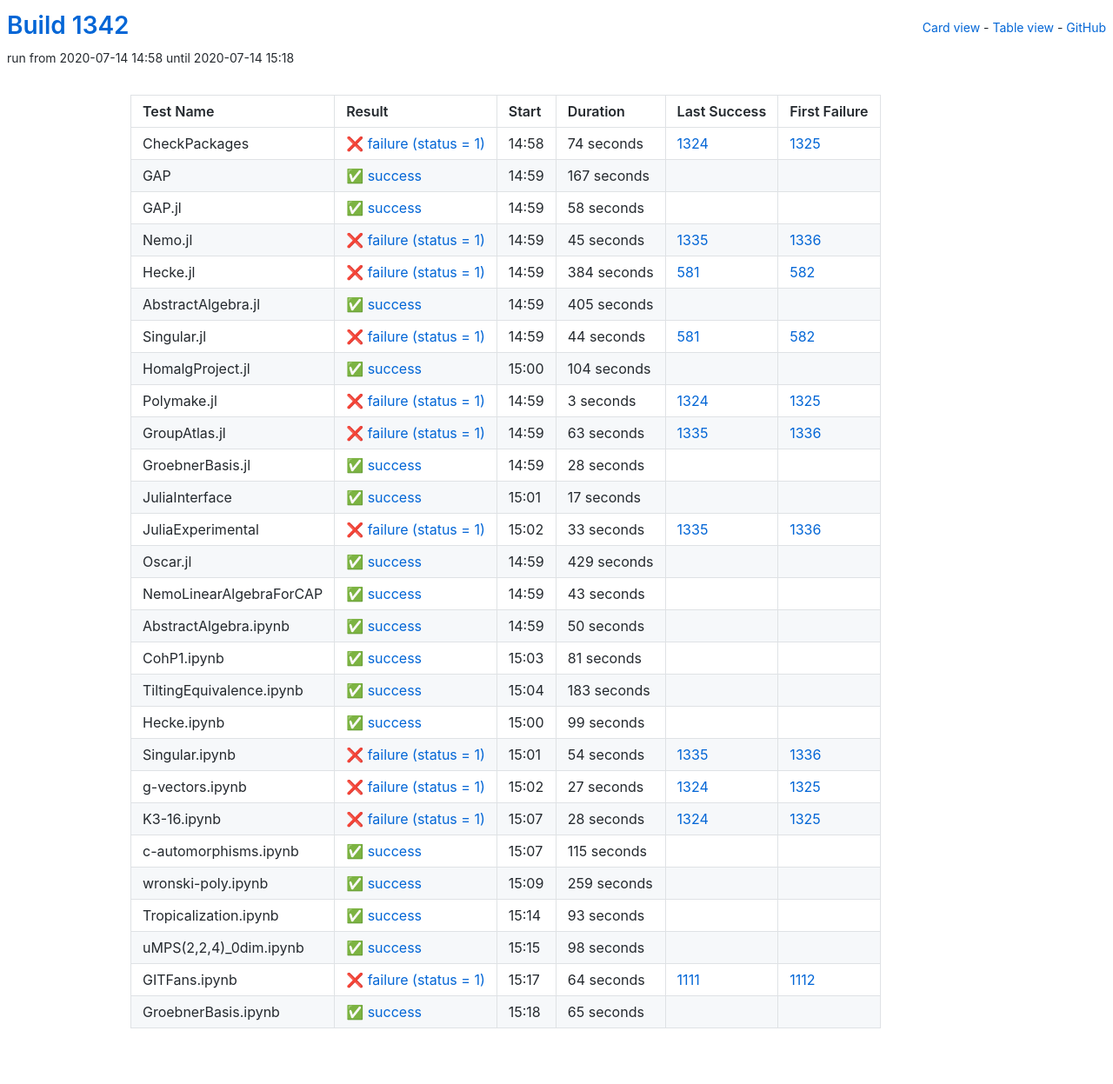
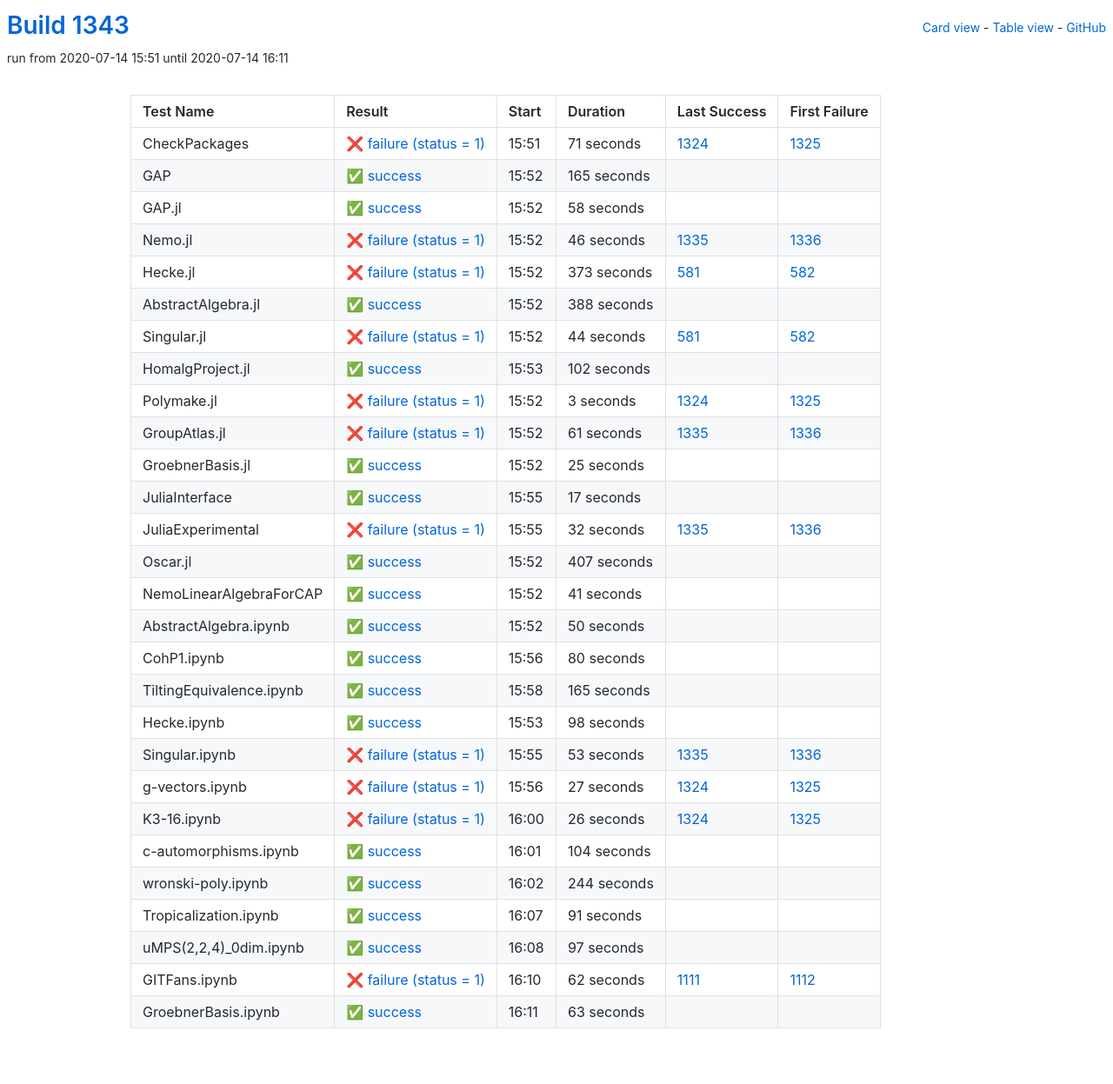
Before and after one commit to oscar-system/oscar-ci-status-1.4, a Jekyll site: the page built from table.html, in a window 1280 px wide. Shown: the whole page at 87% size. Built offline with Jekyll 4.4.1, drawn with Linux system fonts in a browser that asks for light colours.

Commit message:
Build #1343

```diff
--- a/_data/ci.yml
+++ b/_data/ci.yml
@@ -1,6 +1,6 @@
 ---
-build: 1342
-build_url: https://oscarci.mathematik.uni-kl.de/job/oscar-julia-1.4/1342/
+build: 1343
+build_url: https://oscarci.mathematik.uni-kl.de/job/oscar-julia-1.4/1343/
 job: oscar-julia-1.4
 organization: oscar-system
 repo: oscar-ci-status-1.4
@@ -8,32 +8,32 @@ repourl: https://github.com/oscar-system/oscar-ci-status-1.4
 tests:
 - name: CheckPackages
   id: checkpackages
-  log: https://oscarci.mathematik.uni-kl.de/job/oscar-julia-1.4/1342/artifact/logs/build-1342/CheckPackages.log
-  start: 2020-07-14 14:58
+  log: https://oscarci.mathematik.uni-kl.de/job/oscar-julia-1.4/1343/artifact/logs/build-1343/CheckPackages.log
+  start: 2020-07-14 15:51
   success: false
   exitcode: 1
   status: failure
-  duration: 74
+  duration: 71
   last_success: 1324
   last_success_url: https://oscarci.mathematik.uni-kl.de/job/oscar-julia-1.4/1324/
   first_failure: 1325
   first_failure_url: https://oscarci.mathematik.uni-kl.de/job/oscar-julia-1.4/1325/
 - name: GAP
   id: gap
-  log: https://oscarci.mathematik.uni-kl.de/job/oscar-julia-1.4/1342/artifact/logs/build-1342/GAP.log
-  start: 2020-07-14 14:59
+  log: https://oscarci.mathematik.uni-kl.de/job/oscar-julia-1.4/1343/artifact/logs/build-1343/GAP.log
+  start: 2020-07-14 15:52
   success: true
   exitcode: 0
   status: success
-  duration: 167
+  duration: 165
   last_success: false
   last_success_url:
   first_failure: false
   first_failure_url:
 - name: GAP.jl
   id: gap-jl
-  log: https://oscarci.mathematik.uni-kl.de/job/oscar-julia-1.4/1342/artifact/logs/build-1342/GAP.jl.log
-  start: 2020-07-14 14:59
+  log: https://oscarci.mathematik.uni-kl.de/job/oscar-julia-1.4/1343/artifact/logs/build-1343/GAP.jl.log
+  start: 2020-07-14 15:52
   success: true
   exitcode: 0
   status: success
@@ -44,44 +44,44 @@ tests:
   first_failure_url:
 - name: Nemo.jl
   id: nemo-jl
-  log: https://oscarci.mathematik.uni-kl.de/job/oscar-julia-1.4/1342/artifact/logs/build-1342/Nemo.jl.log
-  start: 2020-07-14 14:59
+  log: https://oscarci.mathematik.uni-kl.de/job/oscar-julia-1.4/1343/artifact/logs/build-1343/Nemo.jl.log
+  start: 2020-07-14 15:52
   success: false
   exitcode: 1
   status: failure
-  duration: 45
+  duration: 46
   last_success: 1335
   last_success_url: https://oscarci.mathematik.uni-kl.de/job/oscar-julia-1.4/1335/
   first_failure: 1336
   first_failure_url: https://oscarci.mathematik.uni-kl.de/job/oscar-julia-1.4/1336/
 - name: Hecke.jl
   id: hecke-jl
-  log: https://oscarci.mathematik.uni-kl.de/job/oscar-julia-1.4/1342/artifact/logs/build-1342/Hecke.jl.log
-  start: 2020-07-14 14:59
+  log: https://oscarci.mathematik.uni-kl.de/job/oscar-julia-1.4/1343/artifact/logs/build-1343/Hecke.jl.log
+  start: 2020-07-14 15:52
   success: false
   exitcode: 1
   status: failure
-  duration: 384
+  duration: 373
   last_success: 581
   last_success_url: https://oscarci.mathematik.uni-kl.de/job/oscar-julia-1.4/581/
   first_failure: 582
   first_failure_url: https://oscarci.mathematik.uni-kl.de/job/oscar-julia-1.4/582/
 - name: AbstractAlgebra.jl
   id: abstractalgebra-jl
-  log: https://oscarci.mathematik.uni-kl.de/job/oscar-julia-1.4/1342/artifact/logs/build-1342/AbstractAlgebra.jl.log
-  start: 2020-07-14 14:59
+  log: https://oscarci.mathematik.uni-kl.de/job/oscar-julia-1.4/1343/artifact/logs/build-1343/AbstractAlgebra.jl.log
+  start: 2020-07-14 15:52
   success: true
   exitcode: 0
   status: success
-  duration: 405
+  duration: 388
   last_success: false
   last_success_url:
   first_failure: false
   first_failure_url:
 - name: Singular.jl
   id: singular-jl
-  log: https://oscarci.mathematik.uni-kl.de/job/oscar-julia-1.4/1342/artifact/logs/build-1342/Singular.jl.log
-  start: 2020-07-14 14:59
+  log: https://oscarci.mathematik.uni-kl.de/job/oscar-julia-1.4/1343/artifact/logs/build-1343/Singular.jl.log
+  start: 2020-07-14 15:52
   success: false
   exitcode: 1
   status: failure
@@ -92,20 +92,20 @@ tests:
   first_failure_url: https://oscarci.mathematik.uni-kl.de/job/oscar-julia-1.4/582/
 - name: HomalgProject.jl
   id: homalgproject-jl
-  log: https://oscarci.mathematik.uni-kl.de/job/oscar-julia-1.4/1342/artifact/logs/build-1342/HomalgProject.jl.log
-  start: 2020-07-14 15:00
+  log: https://oscarci.mathematik.uni-kl.de/job/oscar-julia-1.4/1343/artifact/logs/build-1343/HomalgProject.jl.log
+  start: 2020-07-14 15:53
   success: true
   exitcode: 0
   status: success
-  duration: 104
+  duration: 102
   last_success: false
   last_success_url:
   first_failure: false
   first_failure_url:
 - name: Polymake.jl
   id: polymake-jl
-  log: https://oscarci.mathematik.uni-kl.de/job/oscar-julia-1.4/1342/artifact/logs/build-1342/Polymake.jl.log
-  start: 2020-07-14 14:59
+  log: https://oscarci.mathematik.uni-kl.de/job/oscar-julia-1.4/1343/artifact/logs/build-1343/Polymake.jl.log
+  start: 2020-07-14 15:52
   success: false
   exitcode: 1
   status: failure
@@ -116,32 +116,32 @@ tests:
   first_failure_url: https://oscarci.mathematik.uni-kl.de/job/oscar-julia-1.4/1325/
 - name: GroupAtlas.jl
   id: groupatlas-jl
-  log: https://oscarci.mathematik.uni-kl.de/job/oscar-julia-1.4/1342/artifact/logs/build-1342/GroupAtlas.jl.log
-  start: 2020-07-14 14:59
+  log: https://oscarci.mathematik.uni-kl.de/job/oscar-julia-1.4/1343/artifact/logs/build-1343/GroupAtlas.jl.log
+  start: 2020-07-14 15:52
   success: false
   exitcode: 1
   status: failure
-  duration: 63
+  duration: 61
   last_success: 1335
   last_success_url: https://oscarci.mathematik.uni-kl.de/job/oscar-julia-1.4/1335/
   first_failure: 1336
   first_failure_url: https://oscarci.mathematik.uni-kl.de/job/oscar-julia-1.4/1336/
 - name: GroebnerBasis.jl
   id: groebnerbasis-jl
-  log: https://oscarci.mathematik.uni-kl.de/job/oscar-julia-1.4/1342/artifact/logs/build-1342/GroebnerBasis.jl.log
-  start: 2020-07-14 14:59
+  log: https://oscarci.mathematik.uni-kl.de/job/oscar-julia-1.4/1343/artifact/logs/build-1343/GroebnerBasis.jl.log
+  start: 2020-07-14 15:52
   success: true
   exitcode: 0
   status: success
-  duration: 28
+  duration: 25
   last_success: false
   last_success_url:
   first_failure: false
   first_failure_url:
 - name: JuliaInterface
   id: juliainterface
-  log: https://oscarci.mathematik.uni-kl.de/job/oscar-julia-1.4/1342/artifact/logs/build-1342/JuliaInterface.log
-  start: 2020-07-14 15:01
+  log: https://oscarci.mathematik.uni-kl.de/job/oscar-julia-1.4/1343/artifact/logs/build-1343/JuliaInterface.log
+  start: 2020-07-14 15:55
   success: true
   exitcode: 0
   status: success
@@ -152,44 +152,44 @@ tests:
   first_failure_url:
 - name: JuliaExperimental
   id: juliaexperimental
-  log: https://oscarci.mathematik.uni-kl.de/job/oscar-julia-1.4/1342/artifact/logs/build-1342/JuliaExperimental.log
-  start: 2020-07-14 15:02
+  log: https://oscarci.mathematik.uni-kl.de/job/oscar-julia-1.4/1343/artifact/logs/build-1343/JuliaExperimental.log
+  start: 2020-07-14 15:55
   success: false
   exitcode: 1
   status: failure
-  duration: 33
+  duration: 32
   last_success: 1335
   last_success_url: https://oscarci.mathematik.uni-kl.de/job/oscar-julia-1.4/1335/
   first_failure: 1336
   first_failure_url: https://oscarci.mathematik.uni-kl.de/job/oscar-julia-1.4/1336/
 - name: Oscar.jl
   id: oscar-jl
-  log: https://oscarci.mathematik.uni-kl.de/job/oscar-julia-1.4/1342/artifact/logs/build-1342/Oscar.jl.log
-  start: 2020-07-14 14:59
+  log: https://oscarci.mathematik.uni-kl.de/job/oscar-julia-1.4/1343/artifact/logs/build-1343/Oscar.jl.log
+  start: 2020-07-14 15:52
   success: true
   exitcode: 0
   status: success
-  duration: 429
+  duration: 407
   last_success: false
   last_success_url:
   first_failure: false
   first_failure_url:
 - name: NemoLinearAlgebraForCAP
   id: nemolinearalgebraforcap
-  log: https://oscarci.mathematik.uni-kl.de/job/oscar-julia-1.4/1342/artifact/logs/build-1342/NemoLinearAlgebraForCAP.log
-  start: 2020-07-14 14:59
+  log: https://oscarci.mathematik.uni-kl.de/job/oscar-julia-1.4/1343/artifact/logs/build-1343/NemoLinearAlgebraForCAP.log
+  start: 2020-07-14 15:52
   success: true
   exitcode: 0
   status: success
-  duration: 43
+  duration: 41
   last_success: false
   last_success_url:
   first_failure: false
   first_failure_url:
 - name: AbstractAlgebra.ipynb
   id: abstractalgebra-ipynb
-  log: https://oscarci.mathematik.uni-kl.de/job/oscar-julia-1.4/1342/artifact/logs/build-1342/AbstractAlgebra.ipynb.log
-  start: 2020-07-14 14:59
+  log: https://oscarci.mathematik.uni-kl.de/job/oscar-julia-1.4/1343/artifact/logs/build-1343/AbstractAlgebra.ipynb.log
+  start: 2020-07-14 15:52
   success: true
   exitcode: 0
   status: success
@@ -200,56 +200,56 @@ tests:
   first_failure_url:
 - name: CohP1.ipynb
   id: cohp1-ipynb
-  log: https://oscarci.mathematik.uni-kl.de/job/oscar-julia-1.4/1342/artifact/logs/build-1342/CohP1.ipynb.log
-  start: 2020-07-14 15:03
+  log: https://oscarci.mathematik.uni-kl.de/job/oscar-julia-1.4/1343/artifact/logs/build-1343/CohP1.ipynb.log
+  start: 2020-07-14 15:56
   success: true
   exitcode: 0
   status: success
-  duration: 81
+  duration: 80
   last_success: false
   last_success_url:
   first_failure: false
   first_failure_url:
 - name: TiltingEquivalence.ipynb
   id: tiltingequivalence-ipynb
-  log: https://oscarci.mathematik.uni-kl.de/job/oscar-julia-1.4/1342/artifact/logs/build-1342/TiltingEquivalence.ipynb.log
-  start: 2020-07-14 15:04
+  log: https://oscarci.mathematik.uni-kl.de/job/oscar-julia-1.4/1343/artifact/logs/build-1343/TiltingEquivalence.ipynb.log
+  start: 2020-07-14 15:58
   success: true
   exitcode: 0
   status: success
-  duration: 183
+  duration: 165
   last_success: false
   last_success_url:
   first_failure: false
   first_failure_url:
 - name: Hecke.ipynb
   id: hecke-ipynb
-  log: https://oscarci.mathematik.uni-kl.de/job/oscar-julia-1.4/1342/artifact/logs/build-1342/Hecke.ipynb.log
-  start: 2020-07-14 15:00
+  log: https://oscarci.mathematik.uni-kl.de/job/oscar-julia-1.4/1343/artifact/logs/build-1343/Hecke.ipynb.log
+  start: 2020-07-14 15:53
   success: true
   exitcode: 0
   status: success
-  duration: 99
+  duration: 98
   last_success: false
   last_success_url:
   first_failure: false
   first_failure_url:
 - name: Singular.ipynb
   id: singular-ipynb
-  log: https://oscarci.mathematik.uni-kl.de/job/oscar-julia-1.4/1342/artifact/logs/build-1342/Singular.ipynb.log
-  start: 2020-07-14 15:01
+  log: https://oscarci.mathematik.uni-kl.de/job/oscar-julia-1.4/1343/artifact/logs/build-1343/Singular.ipynb.log
+  start: 2020-07-14 15:55
   success: false
   exitcode: 1
   status: failure
-  duration: 54
+  duration: 53
   last_success: 1335
   last_success_url: https://oscarci.mathematik.uni-kl.de/job/oscar-julia-1.4/1335/
   first_failure: 1336
   first_failure_url: https://oscarci.mathematik.uni-kl.de/job/oscar-julia-1.4/1336/
 - name: g-vectors.ipynb
   id: g-vectors-ipynb
-  log: https://oscarci.mathematik.uni-kl.de/job/oscar-julia-1.4/1342/artifact/logs/build-1342/g-vectors.ipynb.log
-  start: 2020-07-14 15:02
+  log: https://oscarci.mathematik.uni-kl.de/job/oscar-julia-1.4/1343/artifact/logs/build-1343/g-vectors.ipynb.log
+  start: 2020-07-14 15:56
   success: false
   exitcode: 1
   status: failure
@@ -260,84 +260,84 @@ tests:
   first_failure_url: https://oscarci.mathematik.uni-kl.de/job/oscar-julia-1.4/1325/
 - name: K3-16.ipynb
   id: k3-16-ipynb
-  log: https://oscarci.mathematik.uni-kl.de/job/oscar-julia-1.4/1342/artifact/logs/build-1342/K3-16.ipynb.log
-  start: 2020-07-14 15:07
+  log: https://oscarci.mathematik.uni-kl.de/job/oscar-julia-1.4/1343/artifact/logs/build-1343/K3-16.ipynb.log
+  start: 2020-07-14 16:00
   success: false
   exitcode: 1
   status: failure
-  duration: 28
+  duration: 26
   last_success: 1324
   last_success_url: https://oscarci.mathematik.uni-kl.de/job/oscar-julia-1.4/1324/
   first_failure: 1325
   first_failure_url: https://oscarci.mathematik.uni-kl.de/job/oscar-julia-1.4/1325/
 - name: c-automorphisms.ipynb
   id: c-automorphisms-ipynb
-  log: https://oscarci.mathematik.uni-kl.de/job/oscar-julia-1.4/1342/artifact/logs/build-1342/c-automorphisms.ipynb.log
-  start: 2020-07-14 15:07
+  log: https://oscarci.mathematik.uni-kl.de/job/oscar-julia-1.4/1343/artifact/logs/build-1343/c-automorphisms.ipynb.log
+  start: 2020-07-14 16:01
   success: true
   exitcode: 0
   status: success
-  duration: 115
+  duration: 104
   last_success: false
   last_success_url:
   first_failure: false
   first_failure_url:
 - name: wronski-poly.ipynb
   id: wronski-poly-ipynb
-  log: https://oscarci.mathematik.uni-kl.de/job/oscar-julia-1.4/1342/artifact/logs/build-1342/wronski-poly.ipynb.log
-  start: 2020-07-14 15:09
+  log: https://oscarci.mathematik.uni-kl.de/job/oscar-julia-1.4/1343/artifact/logs/build-1343/wronski-poly.ipynb.log
+  start: 2020-07-14 16:02
   success: true
   exitcode: 0
   status: success
-  duration: 259
+  duration: 244
   last_success: false
   last_success_url:
   first_failure: false
   first_failure_url:
 - name: Tropicalization.ipynb
   id: tropicalization-ipynb
-  log: https://oscarci.mathematik.uni-kl.de/job/oscar-julia-1.4/1342/artifact/logs/build-1342/Tropicalization.ipynb.log
-  start: 2020-07-14 15:14
+  log: https://oscarci.mathematik.uni-kl.de/job/oscar-julia-1.4/1343/artifact/logs/build-1343/Tropicalization.ipynb.log
+  start: 2020-07-14 16:07
   success: true
   exitcode: 0
   status: success
-  duration: 93
+  duration: 91
   last_success: false
   last_success_url:
   first_failure: false
   first_failure_url:
 - name: uMPS(2,2,4)_0dim.ipynb
   id: umps-2-2-4-0dim-ipynb
-  log: https://oscarci.mathematik.uni-kl.de/job/oscar-julia-1.4/1342/artifact/logs/build-1342/uMPS-2-2-4-_0dim.ipynb.log
-  start: 2020-07-14 15:15
+  log: https://oscarci.mathematik.uni-kl.de/job/oscar-julia-1.4/1343/artifact/logs/build-1343/uMPS-2-2-4-_0dim.ipynb.log
+  start: 2020-07-14 16:08
   success: true
   exitcode: 0
   status: success
-  duration: 98
+  duration: 97
   last_success: false
   last_success_url:
   first_failure: false
   first_failure_url:
 - name: GITFans.ipynb
   id: gitfans-ipynb
-  log: https://oscarci.mathematik.uni-kl.de/job/oscar-julia-1.4/1342/artifact/logs/build-1342/GITFans.ipynb.log
-  start: 2020-07-14 15:17
+  log: https://oscarci.mathematik.uni-kl.de/job/oscar-julia-1.4/1343/artifact/logs/build-1343/GITFans.ipynb.log
+  start: 2020-07-14 16:10
   success: false
   exitcode: 1
   status: failure
-  duration: 64
+  duration: 62
   last_success: 1111
   last_success_url: https://oscarci.mathematik.uni-kl.de/job/oscar-julia-1.4/1111/
   first_failure: 1112
   first_failure_url: https://oscarci.mathematik.uni-kl.de/job/oscar-julia-1.4/1112/
 - name: GroebnerBasis.ipynb
   id: groebnerbasis-ipynb
-  log: https://oscarci.mathematik.uni-kl.de/job/oscar-julia-1.4/1342/artifact/logs/build-1342/GroebnerBasis.ipynb.log
-  start: 2020-07-14 15:18
+  log: https://oscarci.mathematik.uni-kl.de/job/oscar-julia-1.4/1343/artifact/logs/build-1343/GroebnerBasis.ipynb.log
+  start: 2020-07-14 16:11
   success: true
   exitcode: 0
   status: success
-  duration: 65
+  duration: 63
   last_success: false
   last_success_url:
   first_failure: false
```
Also changed, not shown: README.md.
